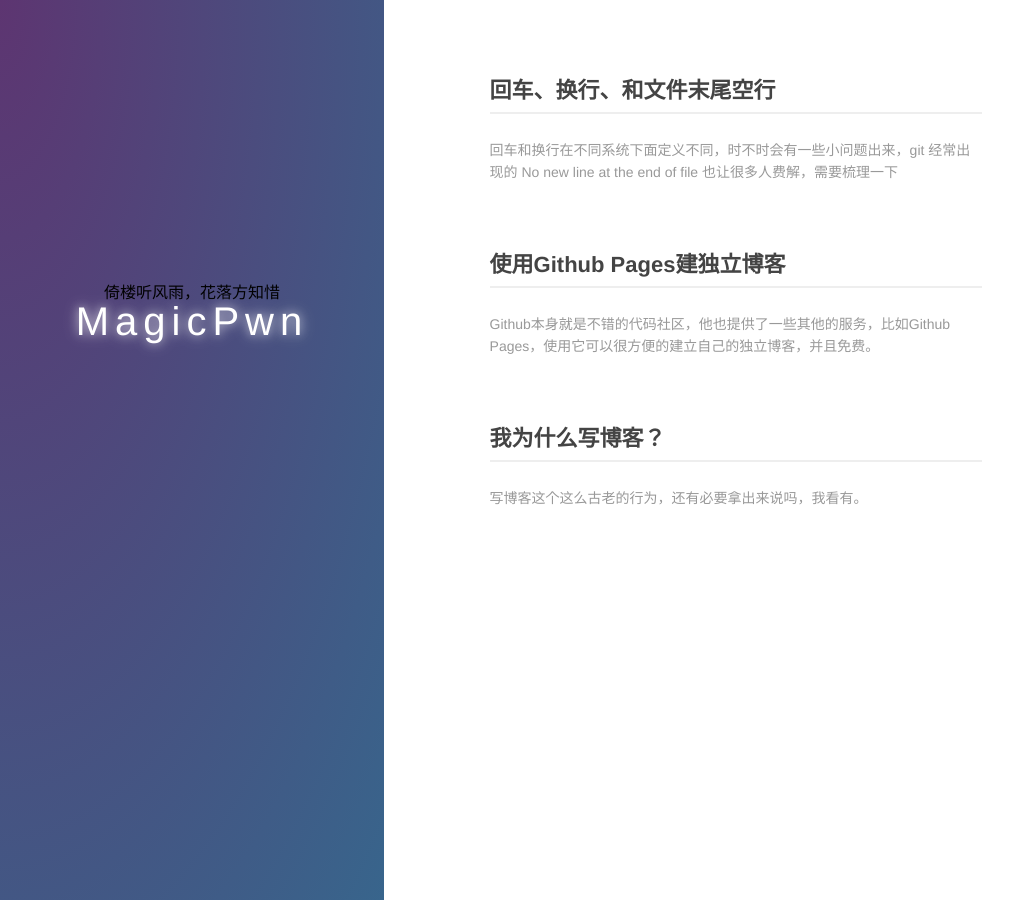
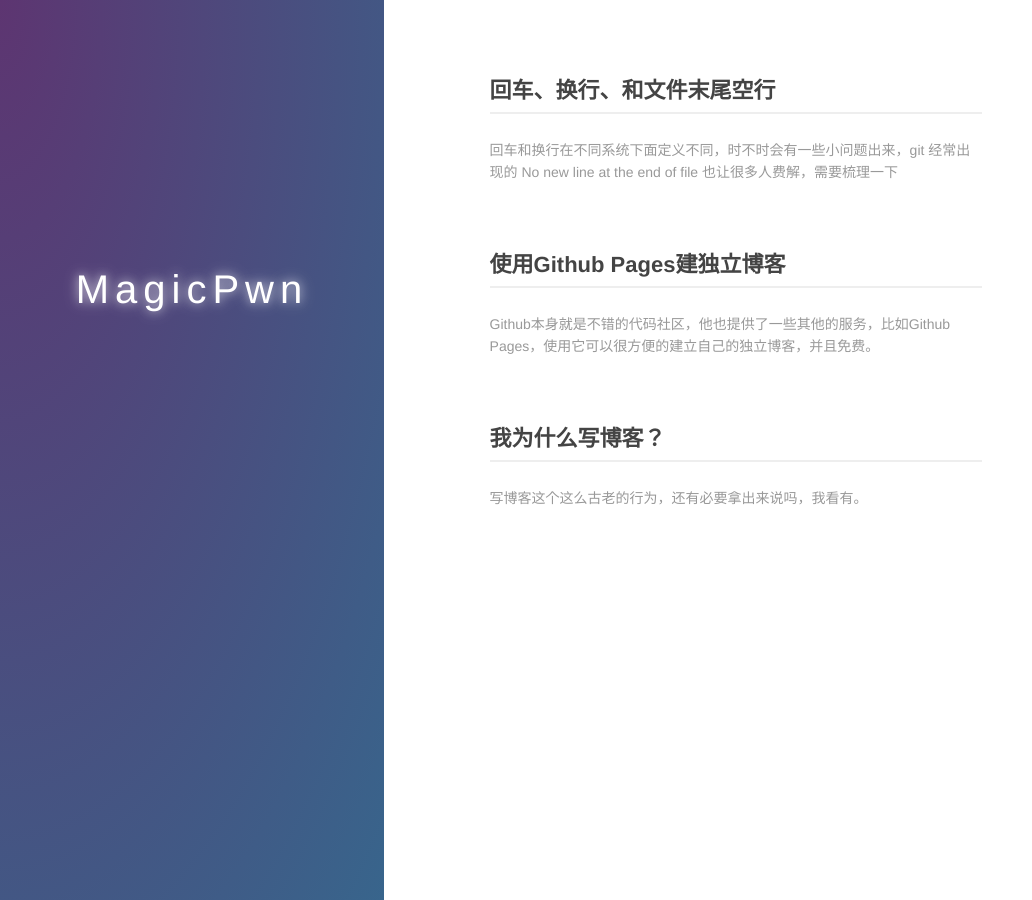
Before and after one commit to MagicPwn/magicpwn.github.io, a Jekyll site: the page built from index.md, in a window 1280 px wide. Shown: the whole page, without its empty margins (0-1032 px from the left). Built offline with Jekyll 4.4.1, drawn with Linux system fonts in a browser that asks for light colours.

Commit message:
Update index.md

```diff
--- a/index.md
+++ b/index.md
@@ -6,7 +6,6 @@ layout: default
   <div class="index-wrapper">
     <div class="aside">
       <div class="info-card">
-        <h5>倚楼听风雨，花落方知惜</h5>
         <h1>MagicPwn</h1>
         <a href="http://weibo.com/u/5602212452?is_all=1" target="_blank"><img src="http://www.weibo.com/favicon.ico" alt="" width="25"/></a>
         <a href="http://www.douban.com/people/magicpwn/" target="_blank"><img src="http://www.douban.com/favicon.ico" alt="" width="22"/></a>
```
